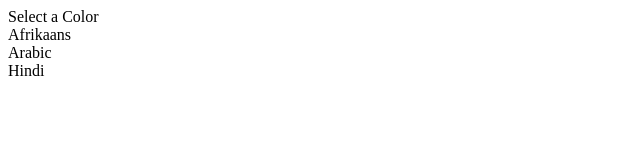
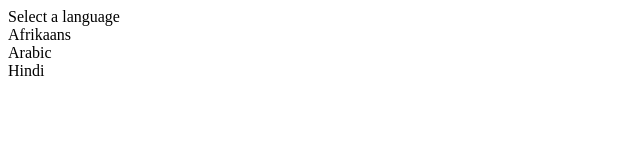
Before and after one commit to LuanQBarbosa/react-widget-project, a React (Create React App) app: page / in a window 1280 px wide. Shown: the top 160 px of the page, without its empty margins (0-640 px from the left). Built offline with nearby package versions, Linux system fonts and the light colour scheme; the HTML template or start-up script is replaced by a standard one.

Commit message:
Dropdown component change to eccept the label as a prop

```diff
--- a/src/components/Dropdown.js
+++ b/src/components/Dropdown.js
@@ -1,6 +1,6 @@
 import React, { useState, useEffect, useRef } from 'react';
 
-const Dropdown = ({ options, selected, onSelectedChange }) => {
+const Dropdown = ({ options, selected, onSelectedChange, label }) => {
     const [open, setOpen] = useState(false);
     const ref = useRef();
 
@@ -33,7 +33,7 @@
     return (
         <div ref={ref} className="ui form">
             <div className="field">
-                <label className="label">Select a Color</label>
+                <label className="label">{label}</label>
                 <div onClick={() => setOpen(!open)} className={`ui selection dropdown ${open ? 'visible active' : ''}`}>
                     <i className="dropdown icon"></i>
                     <div className="text">{selected.label}</div>
--- a/src/components/Translate.js
+++ b/src/components/Translate.js
@@ -22,6 +22,7 @@
     return (
         <div>
             <Dropdown
+                label="Select a language"
                 options={options}
                 selected={language}
                 onSelectedChange={setLanguage}
```
